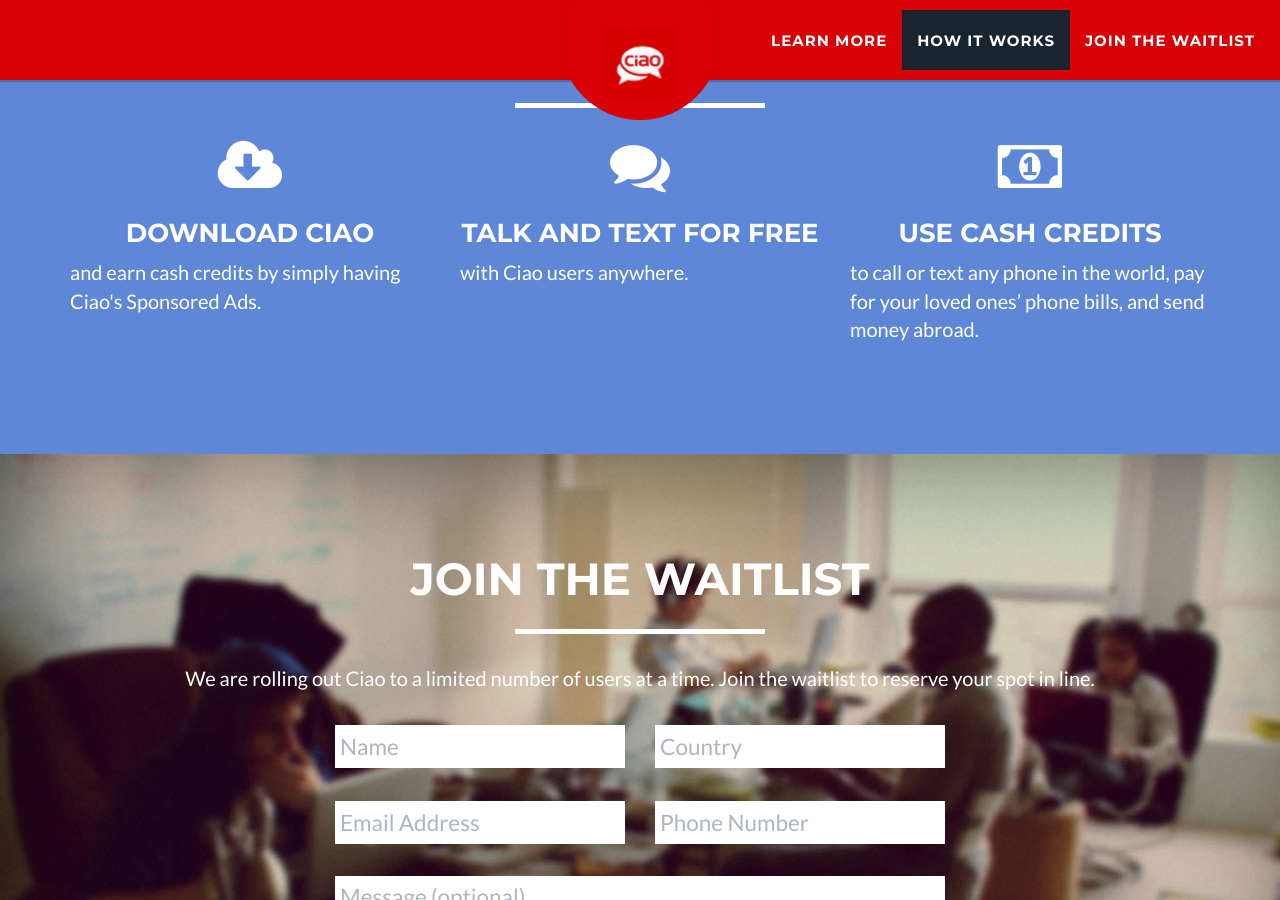
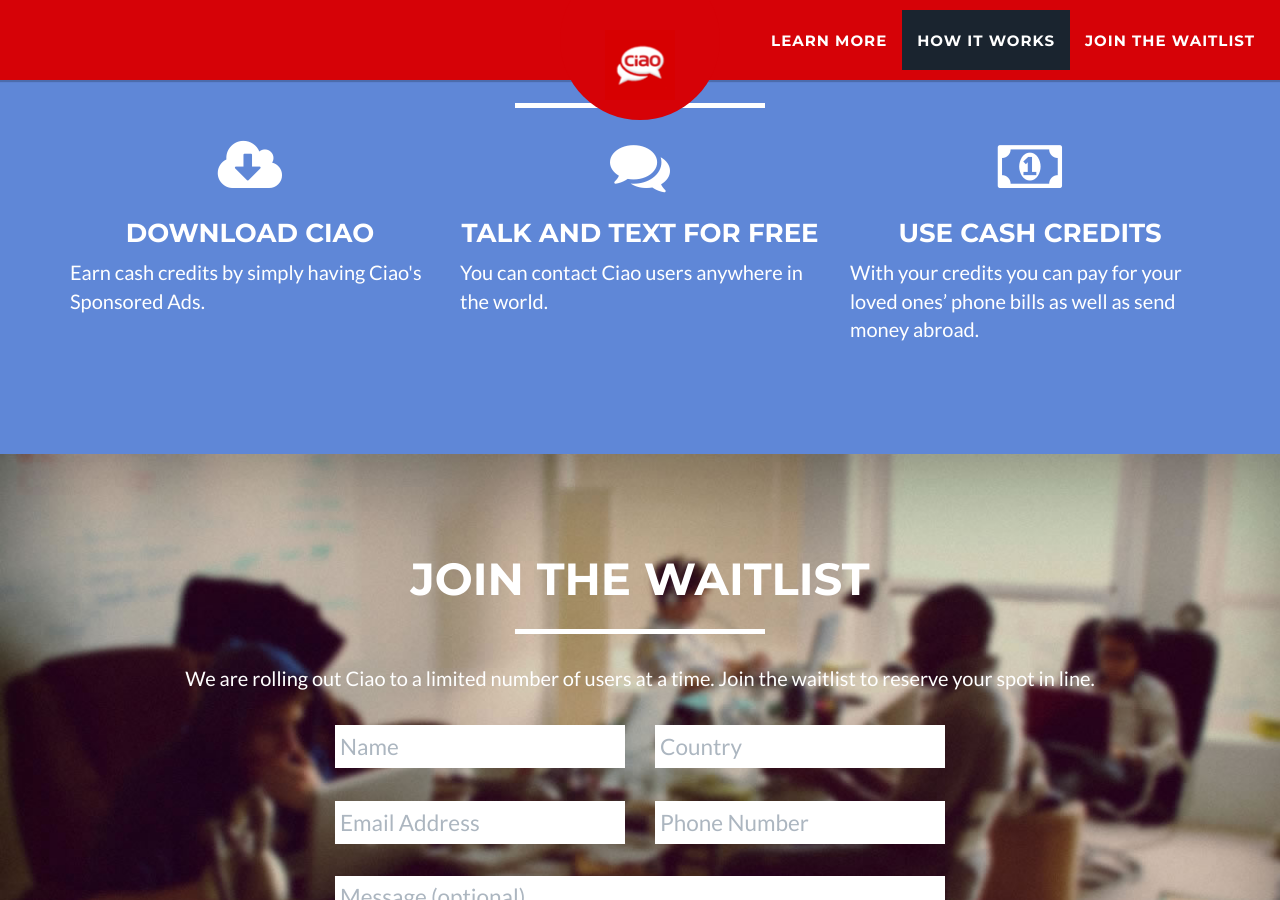
Before and after one commit to ciaoapp/ciaoapp.github.io, a Jekyll site: the page built from index.html, in a window 1280 px wide and 900 px high, scrolled down 1555 px. Built offline with Jekyll 4.4.1, drawn with Linux system fonts in a browser that asks for light colours; some of the changed text lies outside the part shown.

Commit message:
change form email remove footer red bar change some copy text

```diff
--- a/_config.yml
+++ b/_config.yml
@@ -1,6 +1,6 @@
 # Site settings
 title: Ciao
-email: support@ciaotelecom.com
+email: victor@ciaoapp.us
 url: joinciao.com
 description: "Join Ciao Now! Sign up for our waiting list!"
 favicon: img/favicon.ico
@@ -61,9 +61,6 @@
   - line: Dallas, TX 75243
 
 
-# Credits content
-credits: 'Freelancer is a free to use, open source Bootstrap theme created by <a href="http://startbootstrap.com">Start Bootstrap</a>.'
-
 # Handle Reading Markdown
 markdown_ext: "markdown,mkdown,mkdn,md"
 
--- a/_includes/about.html
+++ b/_includes/about.html
@@ -14,7 +14,7 @@
                         <h3>Download Ciao</h3>
                     </div>
 
-                    <p>and earn cash credits by simply having Ciao's Sponsored Ads.</p>
+                    <p>Earn cash credits by simply having Ciao's Sponsored Ads.</p>
                 </div>
 
                 <div class="col-md-4 portfolio-item">
@@ -23,7 +23,7 @@
                         <h3>Talk and Text for Free</h3>
                     </div>
 
-                    <p>with Ciao users anywhere.</p>
+                    <p>You can contact Ciao users anywhere in the world.</p>
                 </div>
 
                 <div class="col-md-4 portfolio-item">
@@ -32,7 +32,7 @@
                         <h3>Use Cash Credits</h3>
                     </div>
 
-                    <p>to call or text any phone in the world, pay for your loved ones’ phone bills, and send money abroad. </p>
+                    <p>With your credits you can pay for your loved ones’ phone bills as well as send money abroad. </p>
                 </div>
 
             </div>
--- a/_includes/footer.html
+++ b/_includes/footer.html
@@ -1,9 +1,9 @@
     <!-- Footer -->
     <footer class="text-center">
-        <div class="footer-above">
+        <!-- <div class="footer-above">
             <div class="container">
                 <div class="row">
-                    <!-- <div class="footer-col col-md-4">
+                    <div class="footer-col col-md-4">
                         <h3>{{ site.footer.location }}</h3>
                         <p>
                             {% for adress in site.address %}
@@ -20,14 +20,14 @@
                             </li>
 		                    {% endfor %}
                         </ul>
-                    </div> -->
-                    <!-- <div class="footer-col col-md-4">
+                    </div>
+                    <div class="footer-col col-md-4">
                         <h3>{{ site.footer.credits }}</h3>
                         <p>{{ site.credits }}</p>
-                    </div> -->
+                    </div>
                 </div>
             </div>
-        </div>
+        </div> -->
         <div class="footer-below">
             <div class="container">
                 <div class="row">
--- a/_includes/header.html
+++ b/_includes/header.html
@@ -19,7 +19,7 @@
                                         <div class="subname">call or text internationally?</div>
                                         <hr class="star-light">
                                         <div class="skills">Talk to your grandma who has a landline. Text your friend who doesn’t have a smartphone. Pay for your mom’s cellphone bill in South America.</div>
-                                        <div class="skills"><bold>...for free!</bold></div>
+                                        <div class="skills"><bold>For Free!</bold></div>
                                         <button type="button" class="page-scroll clearfix btn-padding btn btn-success"><a href="#{{site.hrefs.last}}">Join the Waitlist</a></button>
                                     </div>
 
```
Also changed, not shown: _posts/2014-07-13-project-6.markdown (deleted, +0 -12 lines), _posts/2014-07-14-project-5.markdown (deleted, +0 -12 lines), _posts/2014-07-15-project-4.markdown (deleted, +0 -12 lines), _posts/2014-07-16-project-3.markdown (deleted, +0 -12 lines), _posts/2014-07-17-project-2.markdown (deleted, +0 -12 lines).
